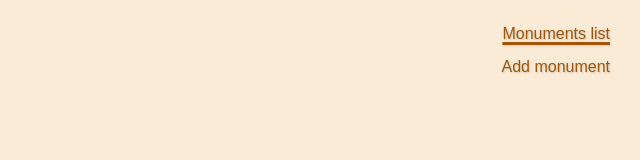
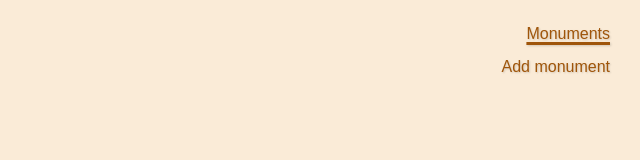
Before and after one commit to uribeAC/w5-monuments-front, a website built with Vite: page index.html in a window 1280 px wide. Shown: the full height of the page, 640-1280 px from the left. Built offline with nearby package versions, Linux system fonts and the light colour scheme.

```diff
--- a/src/components/Header/Header.css
+++ b/src/components/Header/Header.css
@@ -44,6 +44,10 @@
     background-color: #9f550a47;
     border-radius: 4px;
   }
+
+  @media (width < 340px) {
+    font-size: 0.9rem;
+  }
 }
 
 .navigation__link--current {
--- a/src/components/Header/getHeader.ts
+++ b/src/components/Header/getHeader.ts
@@ -8,7 +8,7 @@
   <h1 class="title">Monuments</h1>
   <nav>
     <ul class="navigation">
-      <li><a class="navigation__link" href="/">Monuments list</a></li>
+      <li><a class="navigation__link" href="/">Monuments</a></li>
       <li><a class="navigation__link" href="/add-monument">Add monument</a></li>
     </ul>
   </nav>
@@ -17,7 +17,7 @@
   const navegationElements = header.querySelectorAll("a");
 
   navegationElements.forEach((navegationElement) => {
-    if (window.location.pathname === navegationElement.getAttribute("href")) {
+    if (window.location.href === navegationElement.href) {
       navegationElement.classList.add("navigation__link--current");
     }
   });
```
Also changed, not shown: src/components/Header/getHeader.test.ts (+2 -6 lines), src/monument/getMonuments.ts (added, +13 -0 lines), src/monument/types.ts (added, +8 -0 lines).
